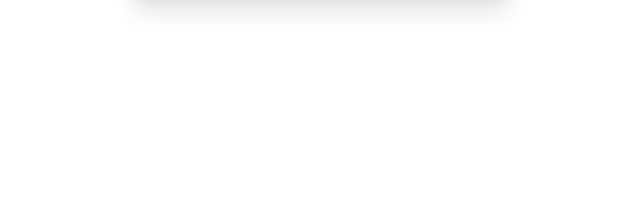
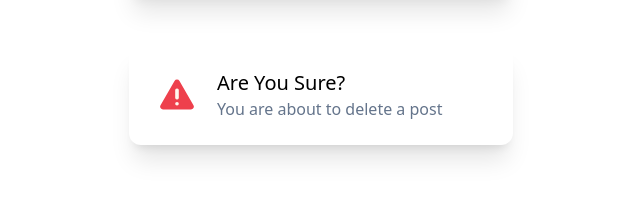
Before and after one commit to RizieriAlves/TailwindCourse, a plain HTML site: page tailwind-sandbox/01-utility-first/index.html in a window 1280 px wide. Shown: the part 304-502 px from the top of the page, without its empty margins (319-959 px from the left). Drawn offline with nearby package versions, Linux system fonts and the light colour scheme.

Commit message:
Primeiro exemplo

```diff
--- a/tailwind-sandbox/01-utility-first/index.html
+++ b/tailwind-sandbox/01-utility-first/index.html
@@ -58,5 +58,14 @@
 
     <!-- Tailwind Version -->
 
+    <div
+      class="flex items-center p-6 max-w-sm mx-auto bg-white rounded-xl shadow-xl space-x-4 mt-12"
+    >
+      <img class="w-12 h-12" src="../assets/img/warning.svg" alt="img" />
+      <div>
+        <div class="text-xl font-medium text-black">Are You Sure?</div>
+        <p class="text-slate-500">You are about to delete a post</p>
+      </div>
+    </div>
   </body>
 </html>
```
